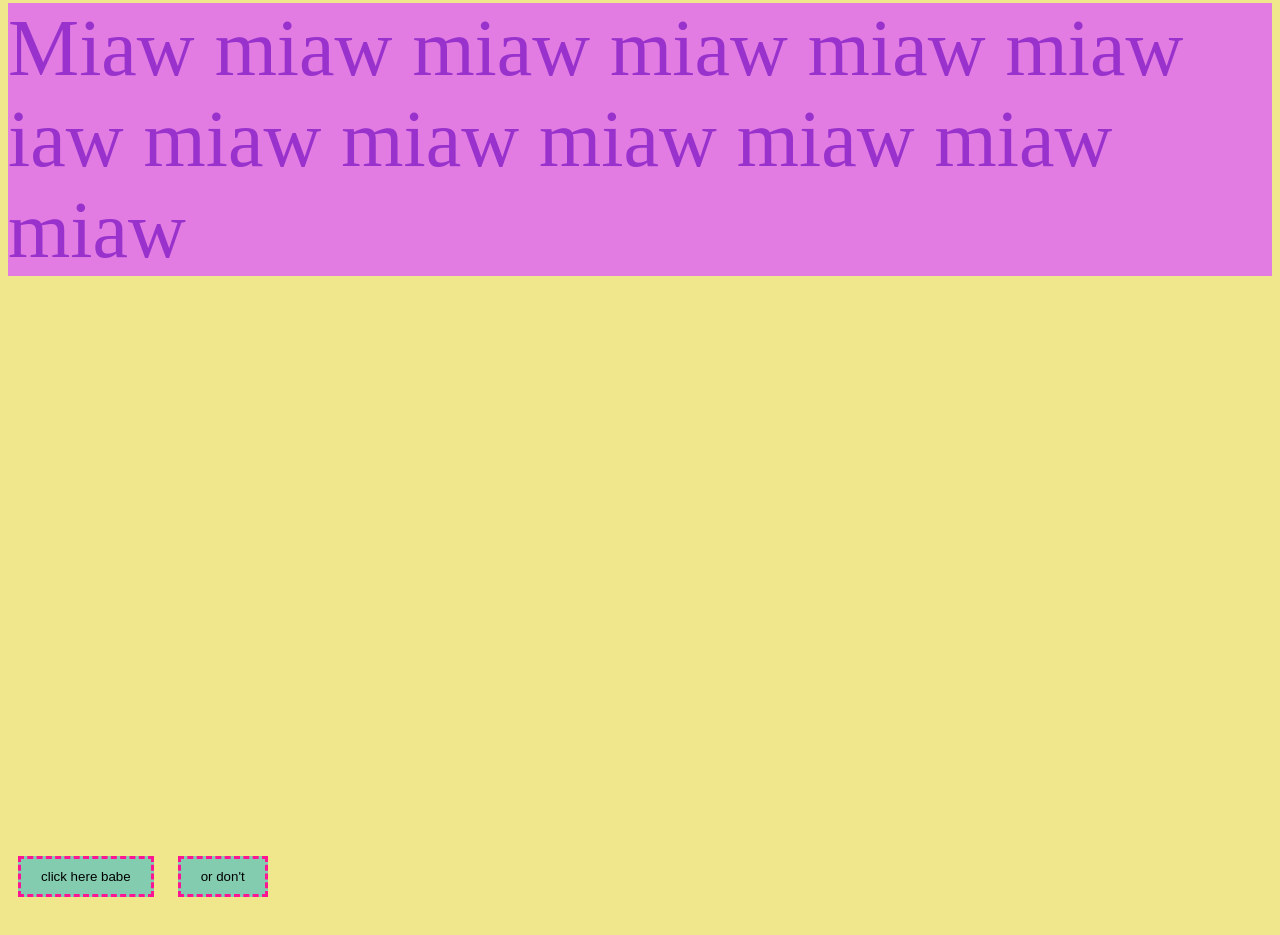
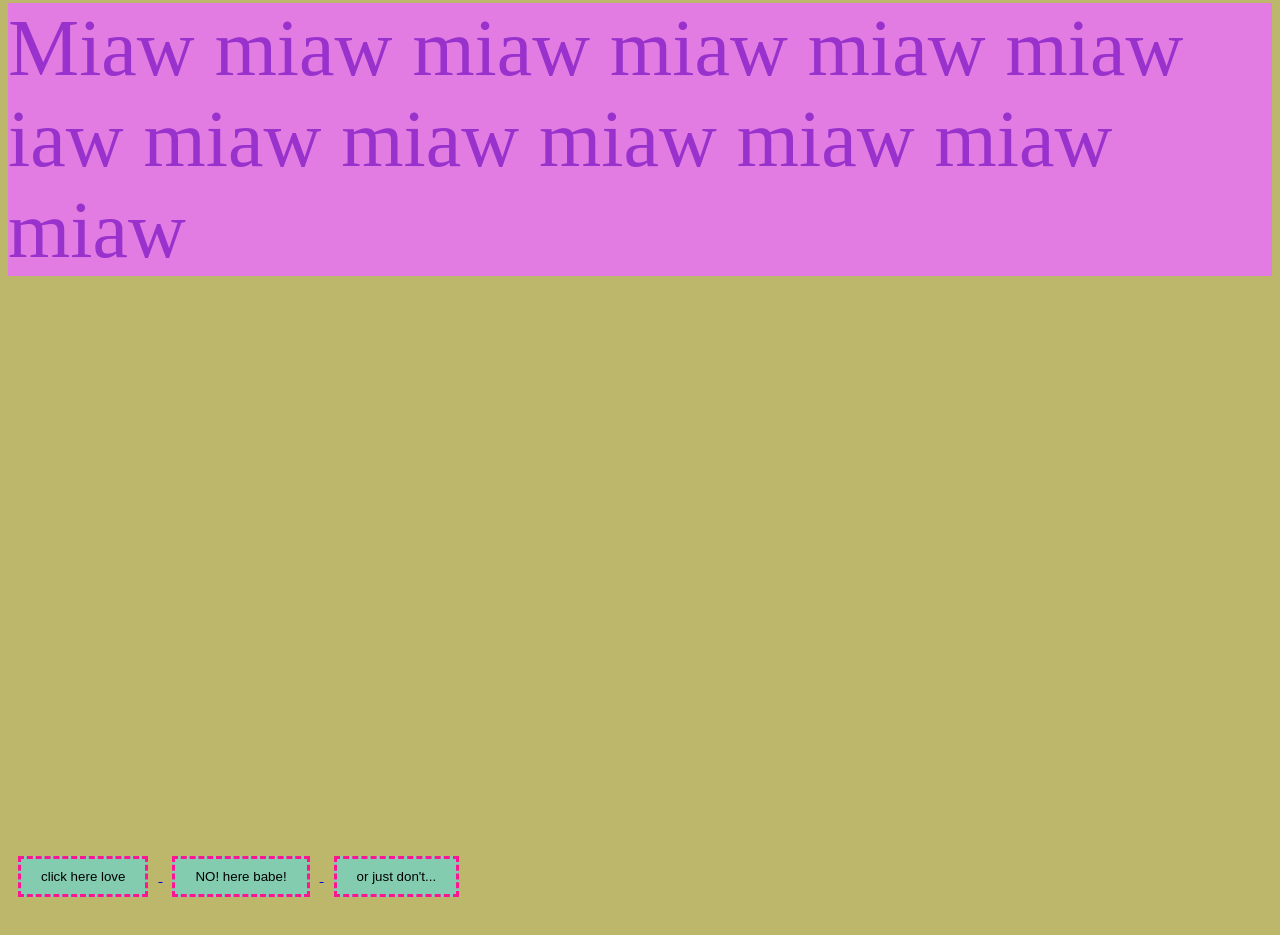
Before and after one commit to HoussnaElm/Alerepository, a plain HTML site: page index.html in a window 1280 px wide. Shown: the part 1664-2599 px from the top of the page. Drawn offline with Linux system fonts and the light colour scheme.

Commit message:
Add files via upload

```diff
--- a/index.html
+++ b/index.html
@@ -22,8 +22,15 @@
     <h3>New chapters ahead of you: but a return to Parigi</h3>
     <P class="highlight" id="exampleofid"> Miaw miaw miaw miaw miaw miaw iaw miaw miaw miaw miaw miaw miaw</P>
 
-    <button>click here babe</button>
-    <button>or don't</button>
+    <a href="collage alessandr.jpeg" target="_blank">
+        <button>click here love</button>
+
+    <a href="photo.html" target="_blank">
+        <button>NO! here babe!</button>
+
+    <a href="photorocher.html" target="_blank">
+        <button>or just don't...</button>
+
 
 
 
--- a/styles.css
+++ b/styles.css
@@ -1,6 +1,6 @@
 
 body{
-    background-color: khaki;
+    background-color: darkkhaki;
 }
 .highlight{
     font-size: 5em;
@@ -29,9 +29,7 @@ body{
     background-color: rgb(226, 124, 226)
 }
 
-.relative{
-    position-t;
-}
+
 
 button{
     padding: 10px 20px ;
```
